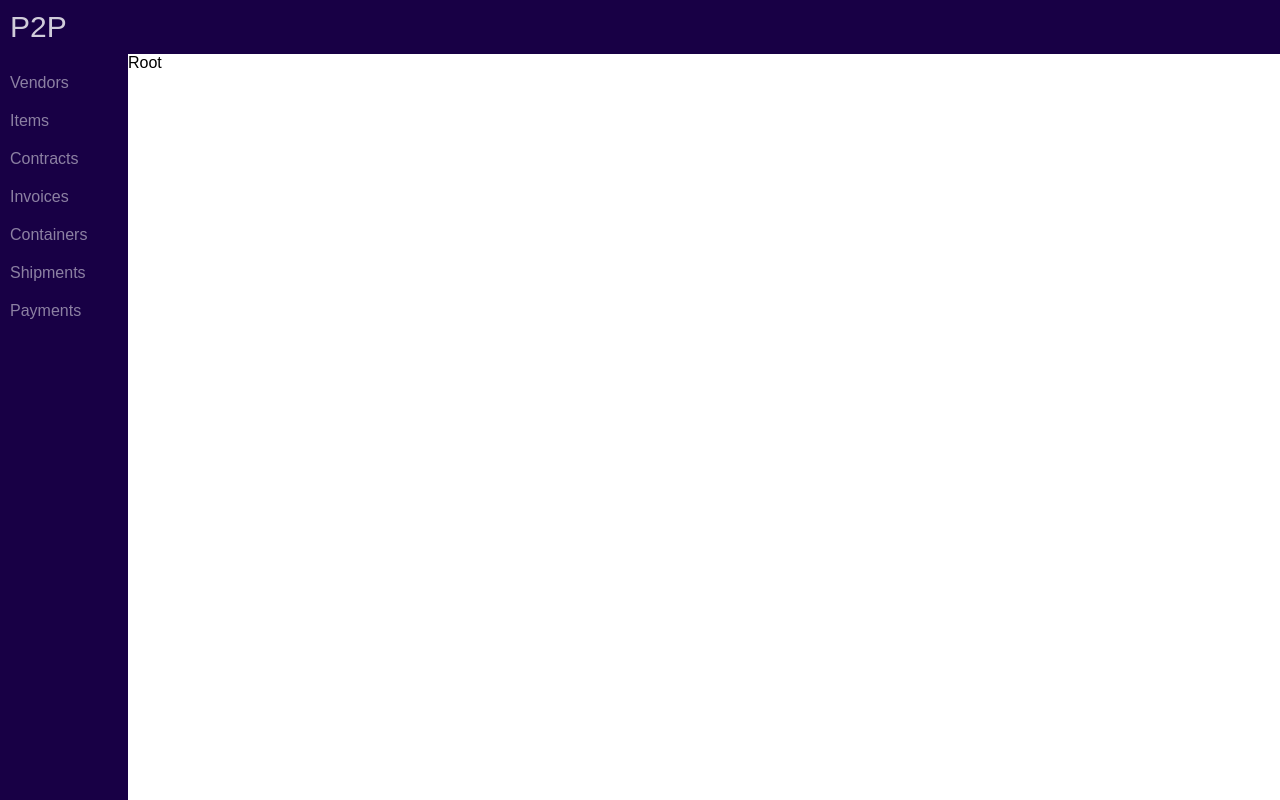
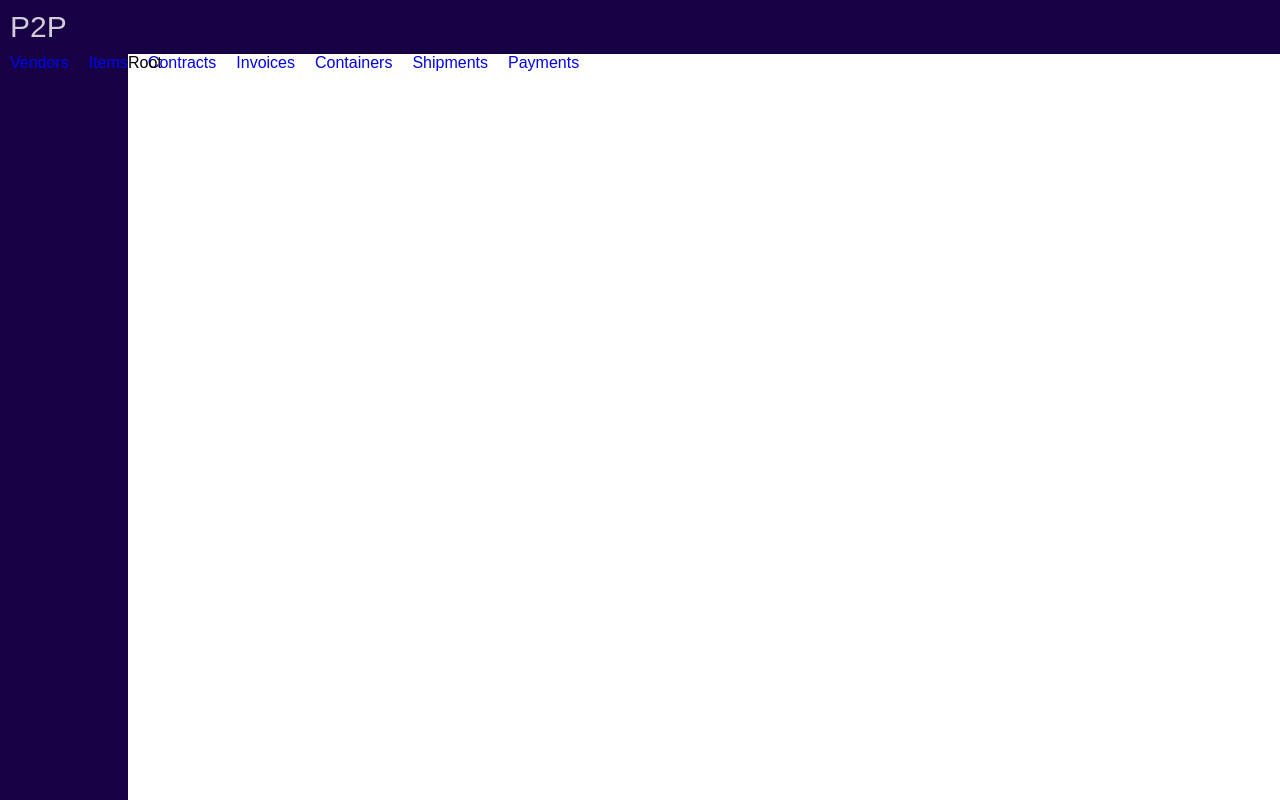
Before and after one commit to ryandabler/p2p, a React (Create React App) app: page / in a window 1280 px wide. Built offline with nearby package versions, Linux system fonts and the light colour scheme.

Commit message:
cnvt Sidebar items to links

```diff
--- a/src/components/sidebar.js
+++ b/src/components/sidebar.js
@@ -1,17 +1,18 @@
 import React from "react";
+import { Link } from "react-router-dom";
 
 import "./sidebar.css";
 
 export default function SideBar(props) {
     return (
         <div className="sidebar">
-            <div>Vendors</div>
-            <div>Items</div>
-            <div>Contracts</div>
-            <div>Invoices</div>
-            <div>Containers</div>
-            <div>Shipments</div>
-            <div>Payments</div>
+            <Link to={"/vendors"} className="plain-link">Vendors</Link>
+            <Link to={"/items"} className="plain-link">Items</Link>
+            <Link to={"/contracts"} className="plain-link">Contracts</Link>
+            <Link to={"/invoices"} className="plain-link">Invoices</Link>
+            <Link to={"/containers"} className="plain-link">Containers</Link>
+            <Link to={"/shipments"} className="plain-link">Shipments</Link>
+            <Link to={"/payments"} className="plain-link">Payments</Link>
         </div>
     );
 }
```
